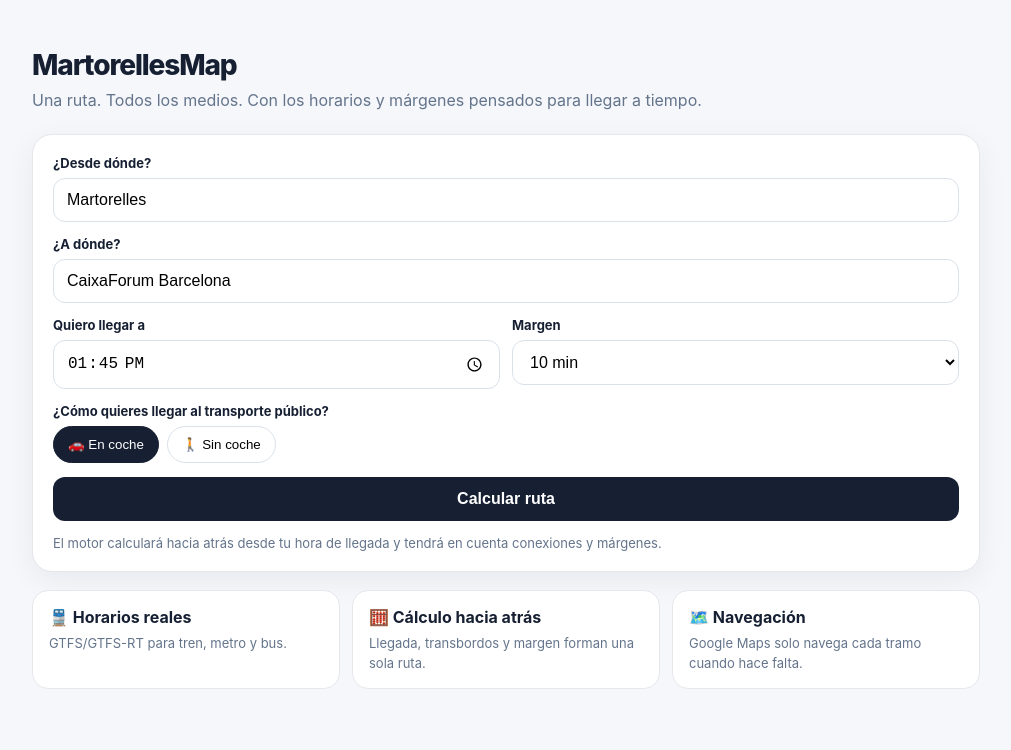
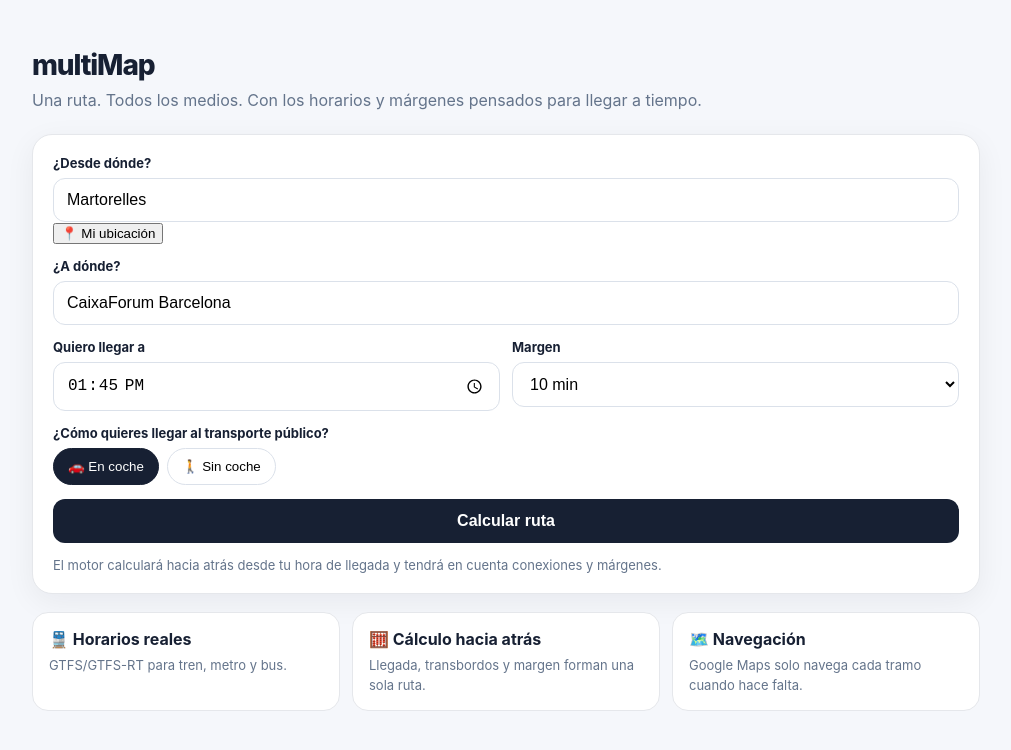
Before and after one commit to bemaba/MartorellesMap, a Next.js app: page / in a window 1280 px wide. Shown: the top 750 px of the page, without its empty margins (134-1145 px from the left). Built offline with nearby package versions, Linux system fonts and the light colour scheme.

Commit message:
Rename app to multiMap and add current location

```diff
--- a/app/page.tsx
+++ b/app/page.tsx
@@ -11,11 +11,43 @@
 
 export default function Home() {
   const [origin,setOrigin]=useState("Martorelles");
+  const [originQuery,setOriginQuery]=useState("Martorelles");
   const [destination,setDestination]=useState("CaixaForum Barcelona");
   const [arrival,setArrival]=useState("13:45");
   const [buffer,setBuffer]=useState("10");
   const [mode,setMode]=useState<Mode>("car");
   const [submitted,setSubmitted]=useState(false);
+  const [locating,setLocating]=useState(false);
+  const [locationError,setLocationError]=useState("");
+
+  const useCurrentLocation = () => {
+    if (!navigator.geolocation) {
+      setLocationError("Tu navegador no permite obtener la ubicación.");
+      return;
+    }
+
+    setLocating(true);
+    setLocationError("");
+
+    navigator.geolocation.getCurrentPosition(
+      ({ coords }) => {
+        const coordinates = `${coords.latitude}, ${coords.longitude}`;
+        setOrigin("Mi ubicación actual");
+        setOriginQuery(coordinates);
+        setLocating(false);
+      },
+      () => {
+        setLocationError("No hemos podido obtener tu ubicación. Comprueba los permisos del navegador.");
+        setLocating(false);
+      },
+      { enableHighAccuracy: true, timeout: 10000, maximumAge: 60000 }
+    );
+  };
+
+  const handleOriginChange = (value:string) => {
+    setOrigin(value);
+    setOriginQuery(value);
+  };
 
   const options = useMemo(() => {
     if (!submitted) return [];
@@ -39,13 +71,22 @@
 
   return <main className="shell">
     <header className="hero">
-      <div className="logo">MartorellesMap</div>
+      <div className="logo">multiMap</div>
       <p className="subtitle">Una ruta. Todos los medios. Con los horarios y márgenes pensados para llegar a tiempo.</p>
     </header>
 
     <section className="card">
       <div className="fields">
-        <div><label className="label">¿Desde dónde?</label><input className="input" value={origin} onChange={e=>setOrigin(e.target.value)} /></div>
+        <div>
+          <label className="label">¿Desde dónde?</label>
+          <div className="locationRow">
+            <input className="input" value={origin} onChange={e=>handleOriginChange(e.target.value)} />
+            <button className="locationButton" type="button" onClick={useCurrentLocation} disabled={locating}>
+              {locating ? "Localizando…" : "📍 Mi ubicación"}
+            </button>
+          </div>
+          {locationError && <div className="error">{locationError}</div>}
+        </div>
         <div><label className="label">¿A dónde?</label><input className="input" value={destination} onChange={e=>setDestination(e.target.value)} /></div>
         <div className="row">
           <div><label className="label">Quiero llegar a</label><input className="input" type="time" value={arrival} onChange={e=>setArrival(e.target.value)} /></div>
@@ -61,7 +102,7 @@
       <div className="hint">Resultados para llegar sobre las {arrival}. Los horarios mostrados ahora son datos de demostración.</div>
       {options.map((option,i)=><article className="option" key={i}>
         <h3>{option.title}</h3><div className="muted">{option.duration} · llegada {option.arrival}<span className="badge">MVP</span></div>
-        {option.legs.map((leg,j)=><div className="line" key={j}><div className="icon">{leg.icon}</div><div><div className="time">{leg.start} → {leg.end} · {leg.mode}</div><div>{leg.from} → {leg.to}</div>{leg.note&&<div className="muted">{leg.note}</div>}{(leg.mode==="Coche"||leg.mode==="A pie")&&<a className="link" href={mapsUrl(leg.from,leg.to,leg.mode==="Coche"?"driving":"walking")} target="_blank" rel="noreferrer">Abrir tramo en Google Maps ↗</a>}</div></div>)}
+        {option.legs.map((leg,j)=><div className="line" key={j}><div className="icon">{leg.icon}</div><div><div className="time">{leg.start} → {leg.end} · {leg.mode}</div><div>{leg.from} → {leg.to}</div>{leg.note&&<div className="muted">{leg.note}</div>}{(leg.mode==="Coche"||leg.mode==="A pie")&&<a className="link" href={mapsUrl(leg.mode==="Coche"?originQuery:leg.from,leg.to,leg.mode==="Coche"?"driving":"walking")} target="_blank" rel="noreferrer">Abrir tramo en Google Maps ↗</a>}</div></div>)}
       </article>)}
     </section>}
 
```
